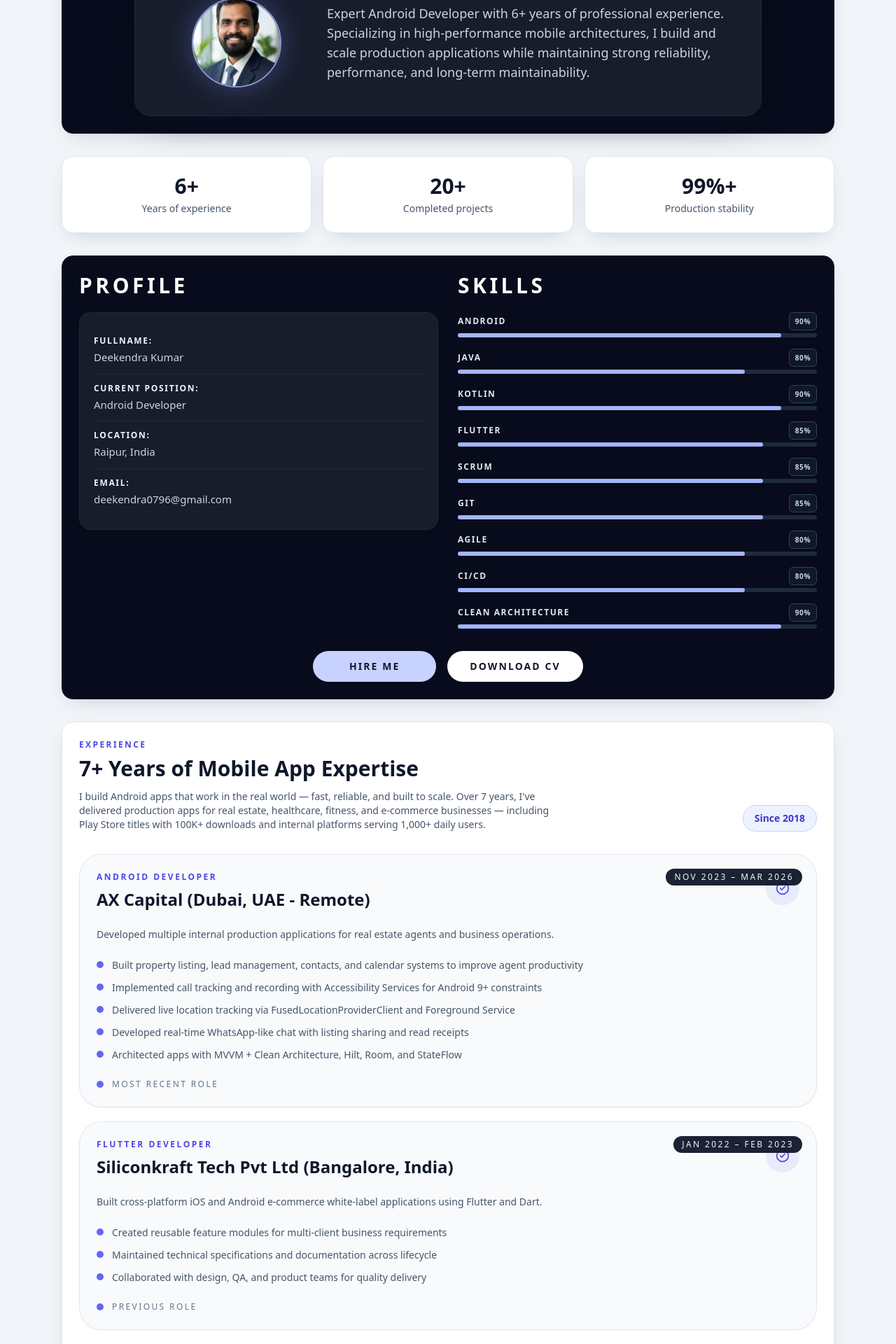
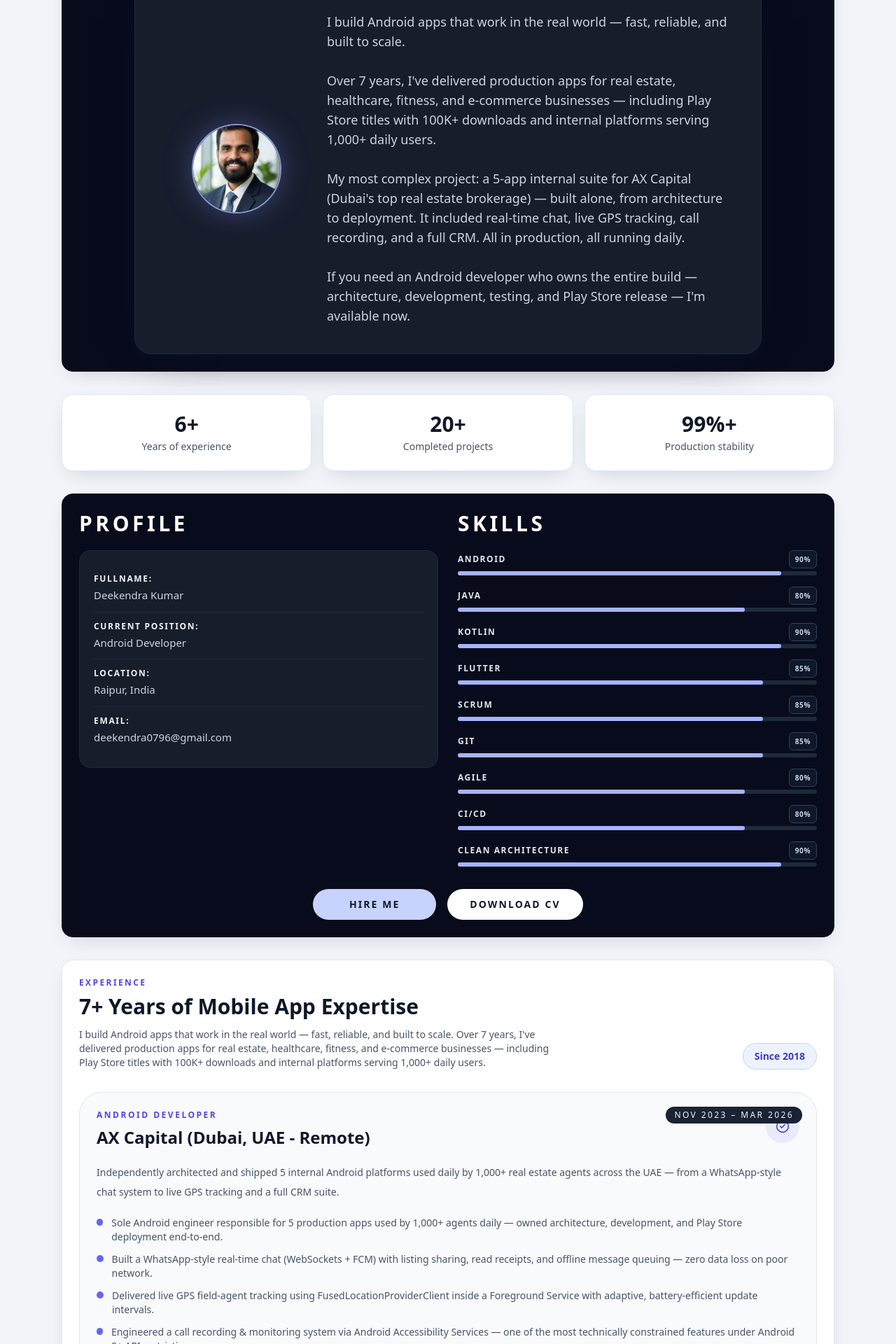
Before and after one commit to deeke07/deeke07.github.io, a React (Vite) app: page / in a window 1280 px wide. Shown: the part 880-2800 px from the top of the page at 70% size. Built offline with nearby package versions, Linux system fonts and the light colour scheme.

Commit message:
fix: load dynamic portfolio data and align hero text

```diff
--- a/src/App.jsx
+++ b/src/App.jsx
@@ -23,107 +23,7 @@ import {
   X,
 } from 'lucide-react'
 import { FaGithub, FaLinkedin } from 'react-icons/fa'
-import { projectItems } from './data/portfolioData'
-
-const experienceItems = [
-  {
-    role: 'Android Developer',
-    period: 'Nov 2023 – Mar 2026',
-    company: 'AX Capital (Dubai, UAE - Remote)',
-    summary:
-      'Developed multiple internal production applications for real estate agents and business operations.',
-    points: [
-      'Built property listing, lead management, contacts, and calendar systems to improve agent productivity',
-      'Implemented call tracking and recording with Accessibility Services for Android 9+ constraints',
-      'Delivered live location tracking via FusedLocationProviderClient and Foreground Service',
-      'Developed real-time WhatsApp-like chat with listing sharing and read receipts',
-      'Architected apps with MVVM + Clean Architecture, Hilt, Room, and StateFlow',
-    ],
-  },
-  {
-    role: 'Flutter Developer',
-    period: 'Jan 2022 – Feb 2023',
-    company: 'Siliconkraft Tech Pvt Ltd (Bangalore, India)',
-    summary:
-      'Built cross-platform iOS and Android e-commerce white-label applications using Flutter and Dart.',
-    points: [
-      'Created reusable feature modules for multi-client business requirements',
-      'Maintained technical specifications and documentation across lifecycle',
-      'Collaborated with design, QA, and product teams for quality delivery',
-    ],
-  },
-  {
-    role: 'Android Developer',
-    period: 'Jul 2021 – Jan 2022',
-    company: 'Sachirva Technology Solution (Bangalore, India)',
-    summary:
-      'Contributed across planning, development, optimization, and collaboration for Android products.',
-    points: [
-      'Wrote efficient Kotlin code using MVVM best practices',
-      'Worked with QA, product, design, and support teams across all phases',
-      'Improved app performance, stability, and user experience',
-    ],
-  },
-  {
-    role: 'Android Developer',
-    period: 'Aug 2018 – Jul 2021',
-    company: 'Fitnytech Technology (Bangalore, India)',
-    summary:
-      'Built and maintained fitness and education apps used by thousands of users.',
-    points: [
-      'Delivered multiple client apps with full development lifecycle ownership',
-      'Used Kotlin and Java for production Android applications',
-      'Reduced crash rates and optimized memory usage',
-    ],
-  },
-  {
-    role: 'Android Developer Intern',
-    period: 'Jan 2018 – Jun 2018',
-    company: 'Jain Software (Raipur, India)',
-    summary:
-      'Assisted in Android feature implementation under senior developer mentorship.',
-    points: [
-      'Supported app development and debugging tasks',
-      'Contributed to module implementation and testing',
-    ],
-  },
-]
-
-const educationItems = [
-  {
-    degree: 'Bachelor of Engineering (B.E.)',
-    period: '2014 – 2018',
-    institute: 'CSVTU University',
-    details: 'Focused on software engineering fundamentals and core computer science.',
-  },
-]
-
-const skillScores = [
-  { name: 'Android', value: 90 },
-  { name: 'Java', value: 80 },
-  { name: 'Kotlin', value: 90 },
-  { name: 'Flutter', value: 85 },
-  { name: 'Scrum', value: 85 },
-  { name: 'Git', value: 85 },
-  { name: 'Agile', value: 80 },
-  { name: 'CI/CD', value: 80 },
-  { name: 'Clean Architecture', value: 90 },
-]
-
-const blogItems = [
-  {
-    title: 'Building Scalable Real-Time Chat on Android',
-    tag: 'ANDROID / CHAT / ARCHITECTURE',
-  },
-  {
-    title: 'Compose Performance Checklist for Production Apps',
-    tag: 'JETPACK COMPOSE / PERFORMANCE',
-  },
-  {
-    title: 'Designing Reliable Offline-First Mobile Features',
-    tag: 'MOBILE ARCHITECTURE / OFFLINE',
-  },
-]
+import { projectItems, experienceItems, educationItems, skillScores, blogItems } from './data/portfolioData'
 
 function App() {
   const resumeUrl = '/Deekendra_Resume.pdf'
@@ -303,14 +203,12 @@ function App() {
             </p>
 
             <p className="mt-5 text-sm font-semibold uppercase tracking-[0.22em] text-slate-300">
-              Hi, I&apos;m Deekendra Kumar!
+              Hi, I&apos;m Deekendra Kumar! <br/><br/>
             </p>
             <h1 className="mt-3 text-2xl font-extrabold leading-[1.08] text-white sm:text-4xl md:text-[5.2rem]">
-              <span className="text-indigo-300">{'{'}</span>
-              <span className="mx-2">Senior Mobile</span>
-              <br />
-              <span className="mx-2">Engineer</span>
-              <span className="text-indigo-300">{'}'}</span>
+              <span className="text-indigo-300">{'{ '}</span>
+              <span className="mx-2">Senior Mobile Engineer</span>
+              <span className="text-indigo-300">{' }'}</span>
             </h1>
             <p className="mt-7 max-w-3xl text-sm uppercase tracking-[0.12em] text-slate-300 sm:text-[15px] sm:leading-8">
               Leading-edge mobile application development with a focus on scalable architecture,
@@ -395,9 +293,13 @@ function App() {
                 />
               </div>
               <p className="text-left text-sm leading-relaxed text-slate-300 sm:text-lg">
-                Expert Android Developer with 6+ years of professional experience. Specializing in
-                high-performance mobile architectures, I build and scale production applications
-                while maintaining strong reliability, performance, and long-term maintainability.
+              I build Android apps that work in the real world — fast, reliable, and built to scale. <br/><br/>
+
+Over 7 years, I've delivered production apps for real estate, healthcare, fitness, and e-commerce businesses — including Play Store titles with 100K+ downloads and internal platforms serving 1,000+ daily users.<br/><br/>
+
+My most complex project: a 5-app internal suite for AX Capital (Dubai's top real estate brokerage) — built alone, from architecture to deployment. It included real-time chat, live GPS tracking, call recording, and a full CRM. All in production, all running daily.<br/><br/>
+
+If you need an Android developer who owns the entire build — architecture, development, testing, and Play Store release — I'm available now.
               </p>
             </div>
           </div>
```
Also changed, not shown: public/assets/ax-secondary/ax-secondary.jpeg, public/assets/dileep-tailors/dileep-tailors.png, 1 other file (tests, documents, lock files or other folders).
